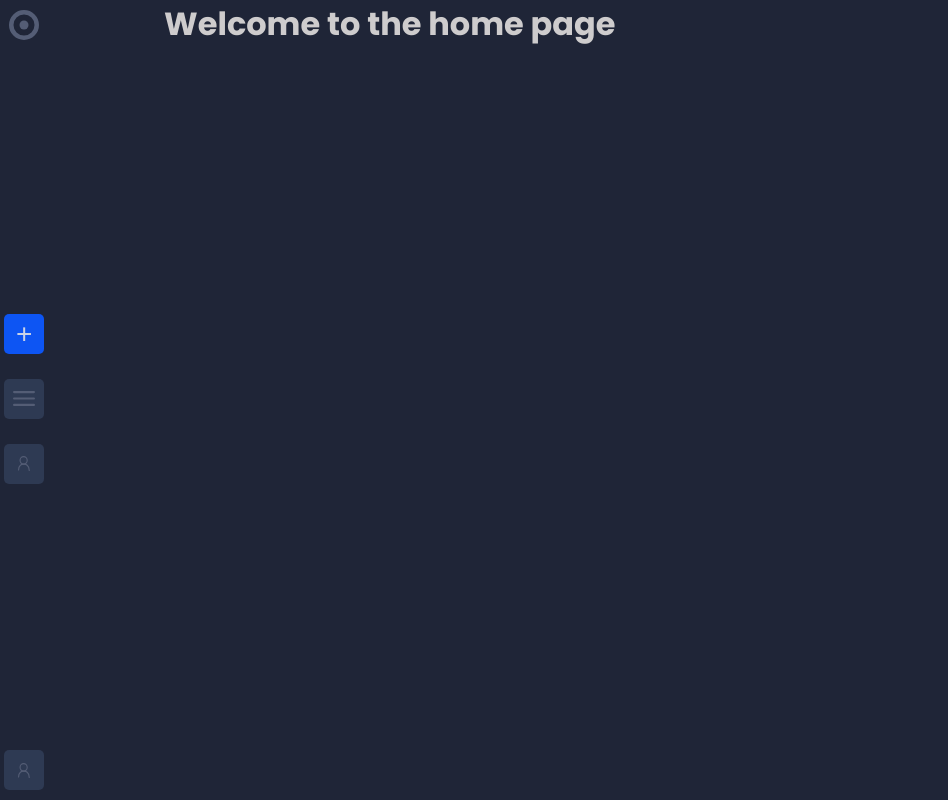
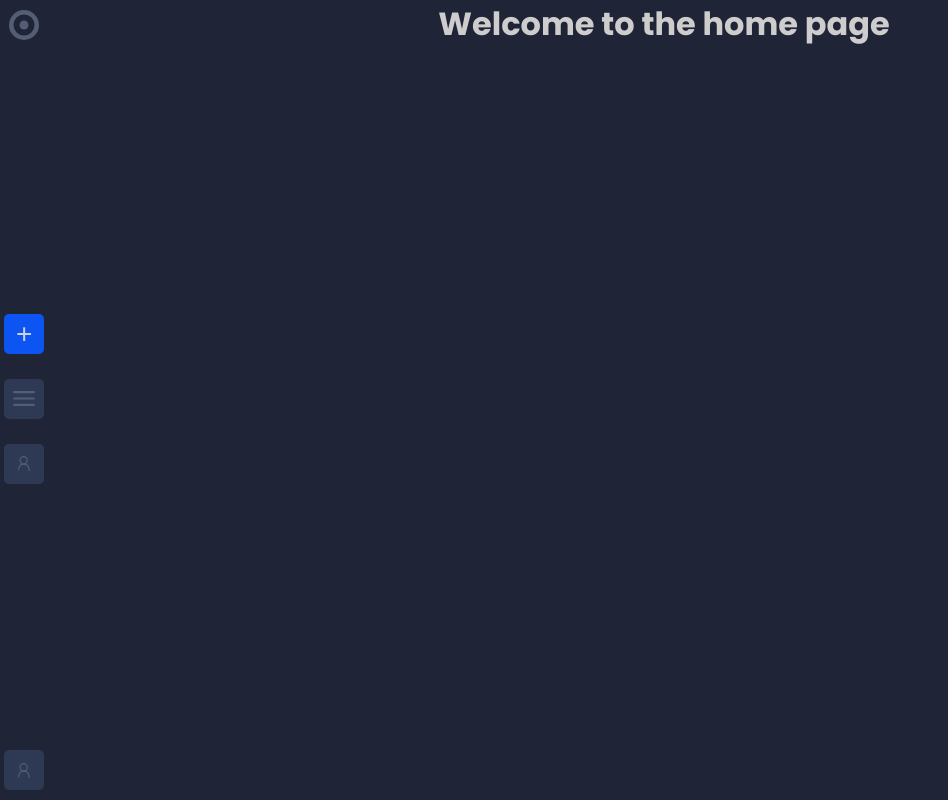
Before and after one commit to A-Mackey/HowAreYou-Web, a React (Create React App) app: page / in a window 1280 px wide. Shown: the whole page, without its empty margins (0-948 px from the left). Built offline with nearby package versions, Linux system fonts and the light colour scheme; no server answers.

Commit message:
Trying to fix safari 15 navbar overflow

```diff
--- a/src/SCSS/index.scss
+++ b/src/SCSS/index.scss
@@ -41,5 +41,6 @@ body {
   -webkit-font-smoothing: antialiased;
   -moz-osx-font-smoothing: grayscale;
 
-  padding-bottom: env(safe-area-inset-bottom);
+  padding: env(safe-area-inset-top) env(safe-area-inset-right)
+    env(safe-area-inset-bottom) env(safe-area-inset-left);
 }
--- a/src/SCSS/pages/home.scss
+++ b/src/SCSS/pages/home.scss
@@ -9,8 +9,8 @@
 }
 
 .home-body {
-  width: 100%;
-  height: 100%;
+  // width: 100%;
+  // height: 100%;
 
   max-width: 1000px;
 
```
